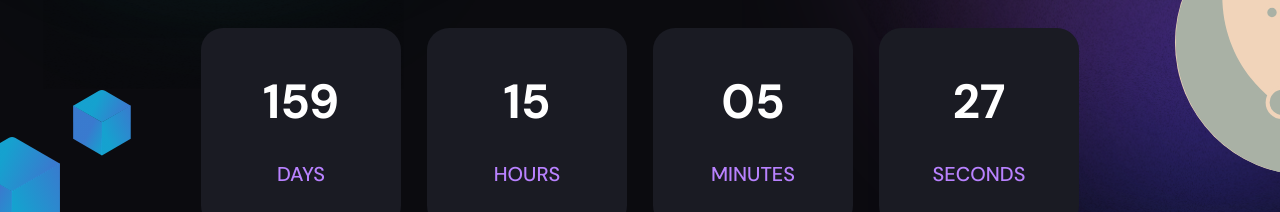
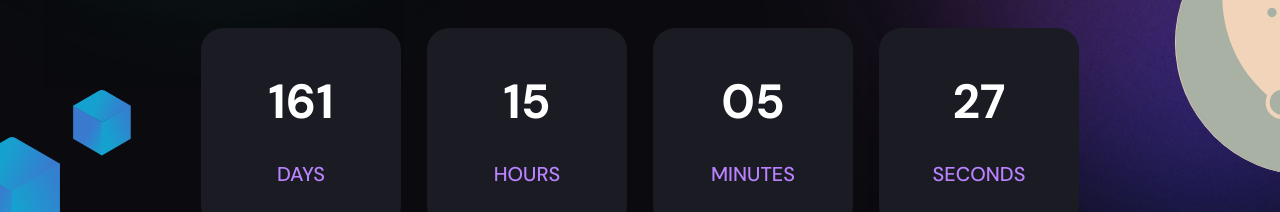
Before and after one commit to vinitshahdeo/50DaysOfJavaScript, a React (Create React App) app: page / in a window 1280 px wide. Shown: the part 431-643 px from the top of the page. Built offline with nearby package versions, Linux system fonts and the light colour scheme; no server answers.

Commit message:
Update start date (#32)

```diff
--- a/src/App.js
+++ b/src/App.js
@@ -26,7 +26,7 @@ function App() {
         >
           Join Now
         </a>
-        <Timer deadline="February 14, 2024" />
+        <Timer deadline="February 16, 2024" />
         <div className="buttons">
           <a
             href="https://forms.gle/83ZKpF4S5VEqNG6P8"
```
